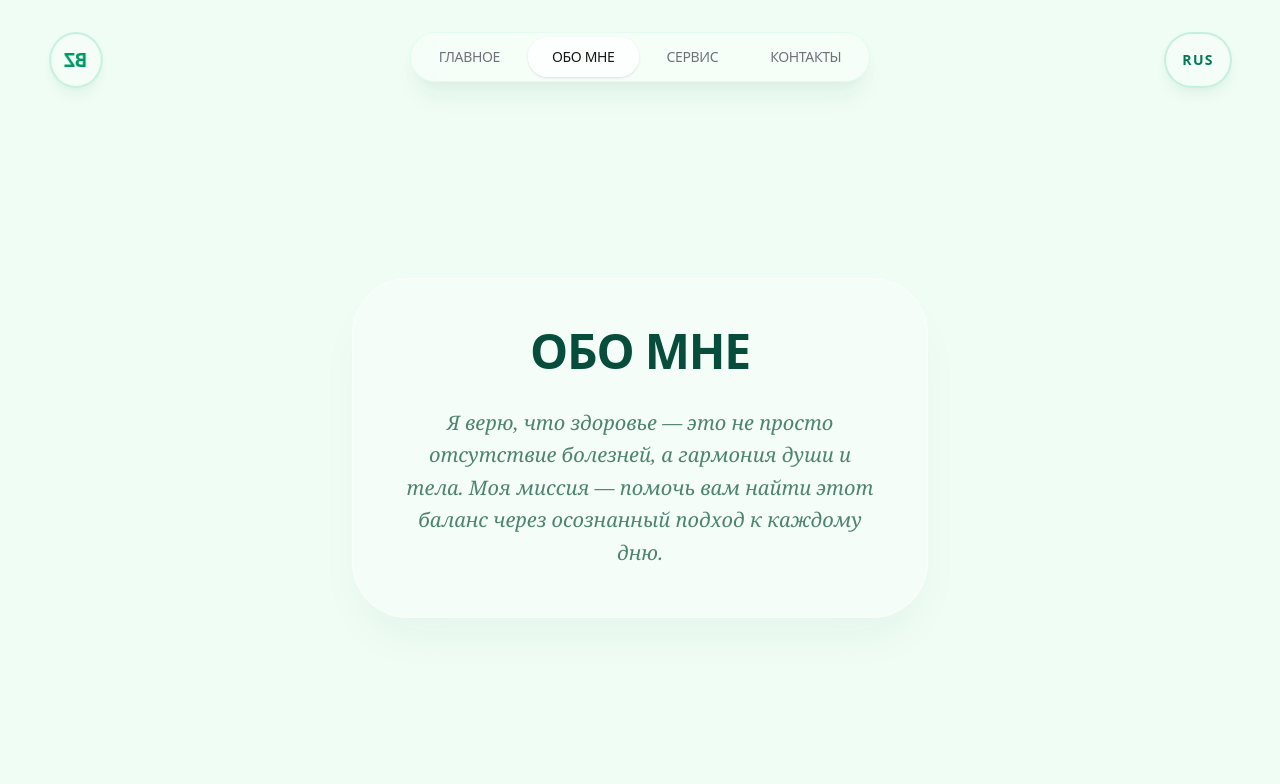
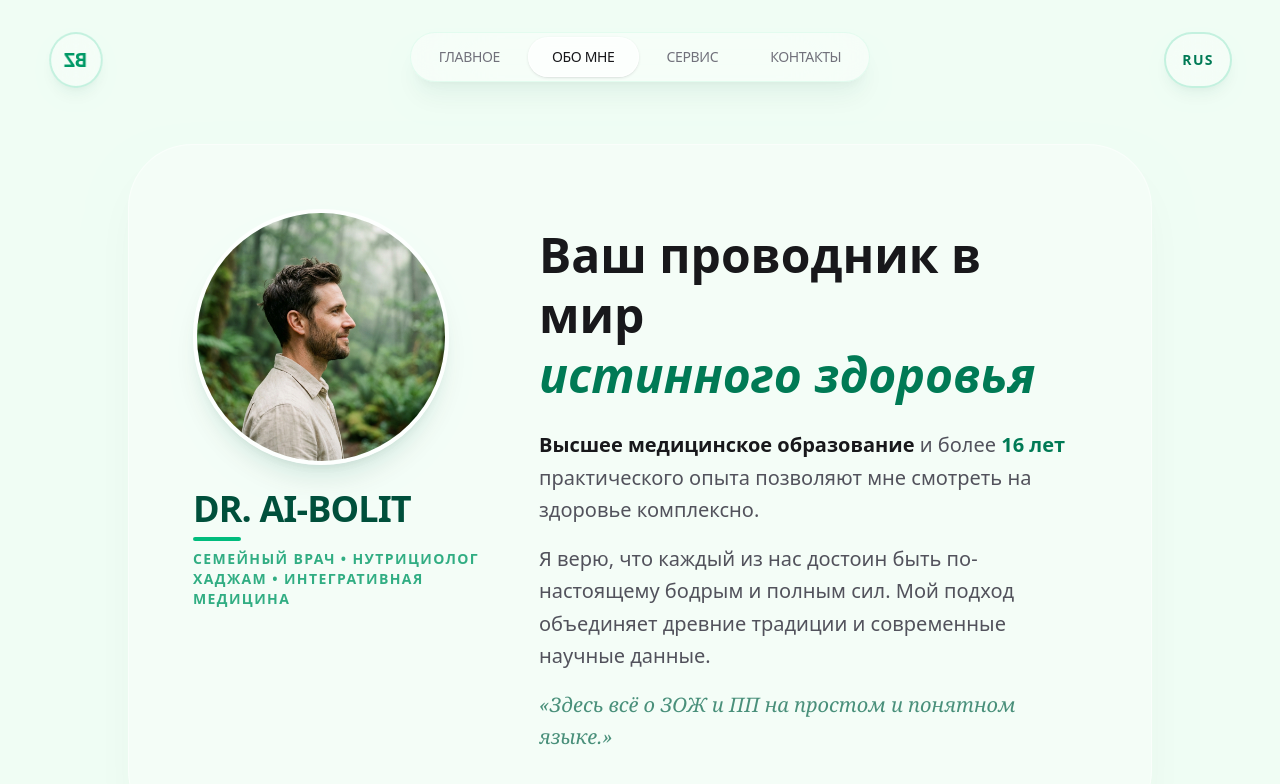
Before and after one commit to Noh-sh/bud-zdorov-, a Next.js app: page /about in a window 1280 px wide. Shown: the top 784 px of the page. Built offline with nearby package versions, Linux system fonts and the light colour scheme; a web font is replaced by a local one.

Commit message:
razdel obo mne dobvil tekst s opisaniem , tak zhe dobavil avatarku s foto

```diff
--- a/src/app/about/page.tsx
+++ b/src/app/about/page.tsx
@@ -1,15 +1,58 @@
+import Image from "next/image";
 import React from "react";
 
 export default function AboutPage() {
   return (
-    <div className="flex-1 flex items-center justify-center p-8 animate-fade">
-      <div className="max-w-xl w-full bg-white/30 backdrop-blur-3xl p-12 rounded-[3.5rem] border border-white/50 shadow-2xl shadow-emerald-900/5 animate-slide-up">
-        <h2 className="font-playfair text-4xl lg:text-5xl font-bold tracking-tight text-foreground mb-8 text-center">
-          ОБО МНЕ
-        </h2>
-        <p className="text-xl text-foreground/70 leading-relaxed font-serif italic text-center">
-          Я верю, что здоровье — это не просто отсутствие болезней, а гармония души и тела. Моя миссия — помочь вам найти этот баланс через осознанный подход к каждому дню.
-        </p>
+    <div className="flex-1 flex items-center justify-center p-8 lg:p-12 animate-fade">
+      <div className="max-w-5xl w-full bg-white/30 backdrop-blur-3xl p-8 lg:p-16 rounded-[4rem] border border-white/50 shadow-2xl shadow-emerald-900/5 animate-slide-up flex flex-col lg:flex-row gap-12 items-center lg:items-start text-center lg:text-left">
+
+        {/* Left Column: Avatar & Professional Identity */}
+        <div className="flex flex-col items-center lg:items-start space-y-6 lg:w-1/3">
+          <div className="relative w-48 h-48 lg:w-64 lg:h-64 rounded-full overflow-hidden border-4 border-white/80 shadow-xl shadow-emerald-900/10">
+            <Image
+              src="/avatar.png"
+              alt="Dr. Ai-Bolit"
+              fill
+              className="object-cover object-center scale-110"
+              priority
+            />
+          </div>
+
+          <div className="space-y-2">
+            <h2 className="font-playfair text-3xl lg:text-4xl font-black tracking-tight text-emerald-900">
+              DR. AI-BOLIT
+            </h2>
+            <div className="h-1 w-12 bg-emerald-500 rounded-full mx-auto lg:mx-0" />
+            <p className="font-outfit text-sm font-bold tracking-widest text-emerald-600/80 uppercase">
+              Семейный врач • Нутрициолог<br />
+              Хаджам • Интегративная медицина
+            </p>
+          </div>
+        </div>
+
+        {/* Right Column: Experience & Mission */}
+        <div className="flex-1 space-y-8 py-4">
+          <div className="space-y-6">
+            <h3 className="font-playfair text-4xl lg:text-5xl font-bold text-zinc-900 leading-tight">
+              Ваш проводник в мир<br />
+              <span className="italic text-emerald-700">истинного здоровья</span>
+            </h3>
+
+            <div className="space-y-4 font-outfit text-lg lg:text-xl text-zinc-600 leading-relaxed font-medium">
+              <p>
+                <strong className="text-zinc-900">Высшее медицинское образование</strong> и более
+                <span className="text-emerald-700 font-bold"> 16 лет </span>
+                практического опыта позволяют мне смотреть на здоровье комплексно.
+              </p>
+              <p>
+                Я верю, что каждый из нас достоин быть по-настоящему бодрым и полным сил. Мой подход объединяет древние традиции и современные научные данные.
+              </p>
+              <p className="text-emerald-800/70 italic font-serif">
+                «Здесь всё о ЗОЖ и ПП на простом и понятном языке.»
+              </p>
+            </div>
+          </div>
+        </div>
       </div>
     </div>
   );
```
Also changed, not shown: public/avatar.png (added).
